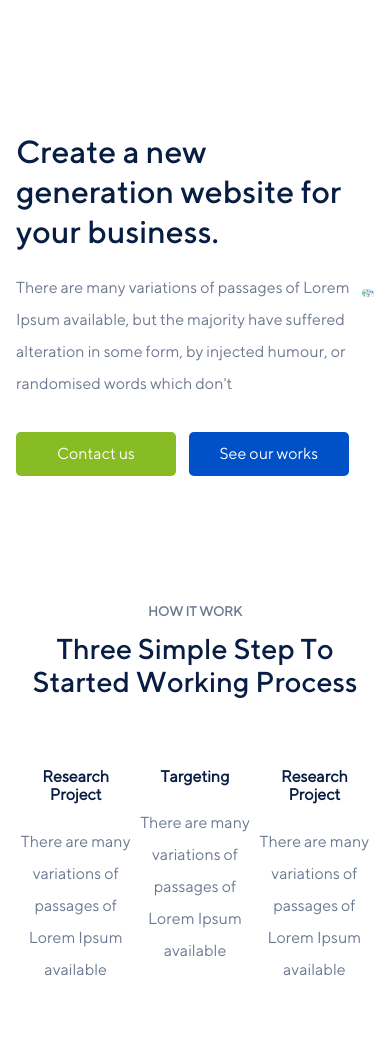
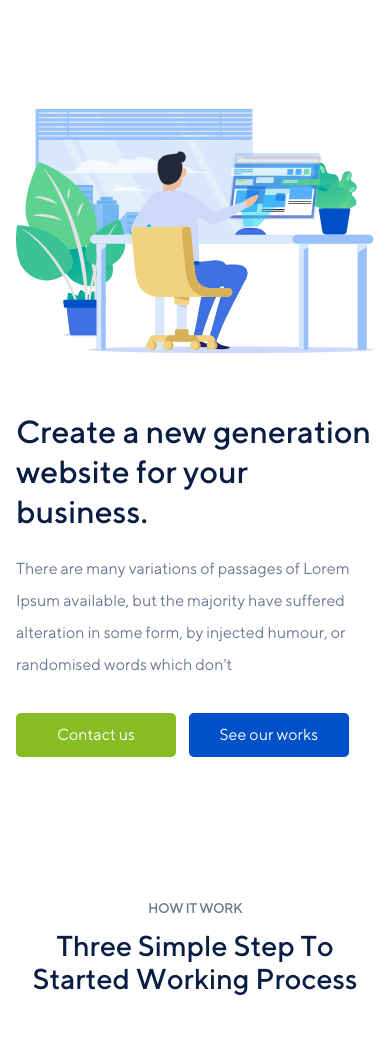
Before and after one commit to Amirkvni/flexbox_sabzlearn, a plain HTML site: page index.html in a window 390 px wide. Shown: the part 60-1100 px from the top of the page. Drawn offline with Linux system fonts and the light colour scheme.

Commit message:
complete Responsive-works-section

```diff
--- a/style/style.css
+++ b/style/style.css
@@ -342,6 +342,10 @@ body {
 .works-content__title {
   color: #081d43;
 }
+.works-content__item {
+  flex-basis: 16rem;
+  flex-shrink: 0;
+}
 .works-content__text {
   color: #6c7890;
   line-height: 2rem;
@@ -518,7 +522,7 @@ body {
     top: 0;
     left: -256px;
     bottom: 0;
-    background: blueviolet;
+    background: rgb(42, 78, 225);
     width: 16rem;
     flex-direction: column;
     padding: 2rem 1rem;
@@ -528,10 +532,49 @@ body {
     margin-bottom: 2rem;
     font-size: 1.2rem;
   }
+  .menu_link {
+    color: #fff;
+  }
+  .header-content {
+    display: flex;
+    align-items: center;
+    flex-direction: column-reverse;
+  }
+  .header-content {
+    margin-top: 3rem;
+  }
+  .header-content__wrapper {
+    max-width: 100%;
+  }
+  .header-content_right {
+    margin-bottom: 2rem;
+  }
+  .header-content__links {
+    flex-wrap: wrap;
+    margin-top: 2rem;
+    align-items: flex-start;
+  }
+  .header-content__link {
+    margin-bottom: 1rem;
+  }
+  .works-content {
+    flex-wrap: wrap;
+  }
+  .works-content__item {
+    flex-basis: 14rem;
+    margin-bottom: 2rem;
+  }
 }
 
 @media only screen and (max-width: 576px) {
   .container {
     max-width: 100%;
   }
+  .works-content__item {
+    flex-basis: 100%;
+  }
+  .works-content__text {
+    margin: 0 auto;
+    max-width: 100%;
+  }
 }
```
